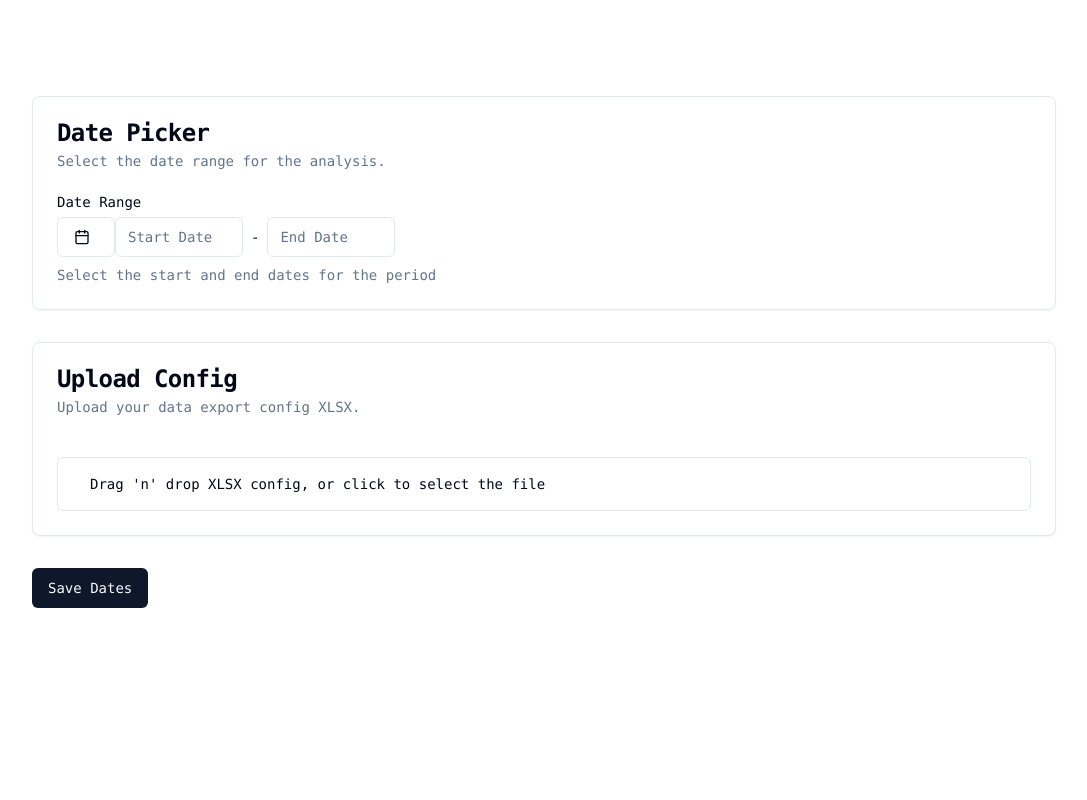
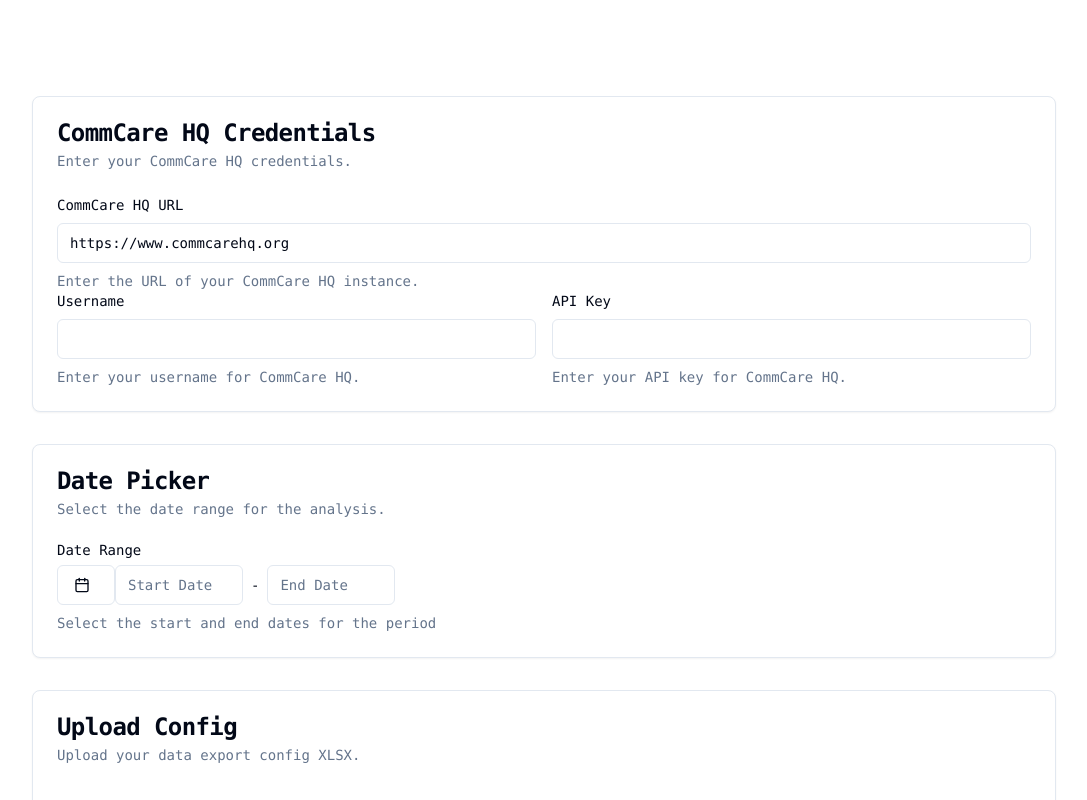
Before and after one commit to dimagi/outlier-detect-workflow, a Next.js app in the folder web-ui/: page / in a window 1280 px wide. Shown: the top 800 px of the page, without its empty margins (96-1183 px from the left). Built offline with nearby package versions, Linux system fonts and the light colour scheme.

Commit message:
add the CCHQ credentials to the web form

```diff
--- a/web-ui/src/app/page.tsx
+++ b/web-ui/src/app/page.tsx
@@ -1,15 +1,14 @@
 "use client";
 
 import React from "react";
-import { useForm, FormProvider } from "react-hook-form";
+import { useForm, FormProvider, useFormContext } from "react-hook-form";
 import { zodResolver } from "@hookform/resolvers/zod";
 import { z } from "zod";
 import OutlierDatePicker from "@/components/outlier-date-picker";
 import { UploadConfig } from "@/components/upload-config";
 import { Button } from "@/components/ui/button";
-import { Card, CardContent, CardDescription, CardHeader, CardTitle } from "@/components/ui/card";
+import CCHQCredentials from "@/components/cchq-credentials";
 
-// Define the form schema using Zod for a date range
 const FormSchema = z.object({
   dateRange: z.object({
     from: z.date().nullable(),
@@ -17,6 +16,9 @@
   }).nullable(),
   file: z.any().nullable(),
   fields: z.array(z.string()).nullable(),
+  ccHqUrl: z.string().min(1),
+  ccUser: z.string().min(1),
+  ccApiKey: z.string().min(1),
 });
 
 export default function Home() {
@@ -29,8 +31,18 @@
       },
       file: null,
       fields: [],
+      ccHqUrl: 'https://www.commcarehq.org',
+      ccUser: '',
+      ccApiKey: ''
     },
   });
+
+  const { watch } = form;
+
+  const isFormComplete = () => {
+    const values = watch();
+    return values.ccUser && values.ccApiKey && values.dateRange?.from && values.dateRange?.to && values.file;
+  };
 
   function onSubmit(values: z.infer<typeof FormSchema>) {
     console.log(values);
@@ -51,17 +63,10 @@
       <div className="z-10 w-full max-w-5xl flex flex-col items-center justify-between font-mono text-sm">
         <FormProvider {...form}>
           <form onSubmit={form.handleSubmit(onSubmit)} className="space-y-8 w-full">
-            <Card className="w-full">
-              <CardHeader>
-                <CardTitle>Date Picker</CardTitle>
-                <CardDescription>Select the date range for the analysis.</CardDescription>
-              </CardHeader>
-              <CardContent className="space-y-4">
-                <OutlierDatePicker />
-              </CardContent>
-            </Card>
+            <CCHQCredentials />
+            <OutlierDatePicker />
             <UploadConfig />
-            <Button type="submit">Save Dates</Button>
+            <Button type="submit" disabled={!isFormComplete()}>Run outlier detection</Button>
           </form>
         </FormProvider>
       </div>
--- /dev/null
+++ b/web-ui/src/components/cchq-credentials.tsx
@@ -0,0 +1,72 @@
+import { useFormContext, FormProvider } from 'react-hook-form';
+import { zodResolver } from '@hookform/resolvers/zod';
+import { z } from 'zod';
+import { Button } from '@/components/ui/button';
+import { Form, FormField, FormItem, FormControl, FormLabel, FormDescription, FormMessage } from '@/components/ui/form';
+import { Input } from '@/components/ui/input';
+import { Card, CardContent, CardDescription, CardHeader, CardTitle } from "@/components/ui/card";
+
+const formSchema = z.object({
+    ccHqUrl: z.string().min(1, "CommCare HQ URL is required"),
+    ccUser: z.string().min(1, "Username is required"),
+    ccApiKey: z.string().min(1, "API Key is required"),
+});
+
+export default function CCHQCredentials() {
+    const { control } = useFormContext();
+
+    return (
+        <Card className="w-full">
+          <CardHeader>
+            <CardTitle>CommCare HQ Credentials</CardTitle>
+            <CardDescription>Enter your CommCare HQ credentials.</CardDescription>
+          </CardHeader>
+          <CardContent>
+                <FormField
+                    control={control}
+                    name="ccHqUrl"
+                    render={({ field, fieldState }) => (
+                        <FormItem>
+                            <FormLabel>CommCare HQ URL</FormLabel>
+                            <FormControl>
+                                <Input {...field} />
+                            </FormControl>
+                            <FormDescription>Enter the URL of your CommCare HQ instance.</FormDescription>
+                            <FormMessage>{fieldState.error?.message}</FormMessage>
+                        </FormItem>
+                    )}
+                />
+                <div className="flex space-x-4">
+                    <FormField
+                        control={control}
+                        name="ccUser"
+                        render={({ field, fieldState }) => (
+                            <FormItem className="flex-1">
+                                <FormLabel>Username</FormLabel>
+                                <FormControl>
+                                    <Input {...field} />
+                                </FormControl>
+                                <FormDescription>Enter your username for CommCare HQ.</FormDescription>
+                                <FormMessage>{fieldState.error?.message}</FormMessage>
+                            </FormItem>
+                        )}
+                    />
+                    <FormField
+                        control={control}
+                        name="ccApiKey"
+                        render={({ field, fieldState }) => (
+                            <FormItem className="flex-1">
+                                <FormLabel>API Key</FormLabel>
+                                <FormControl>
+                                    <Input {...field} />
+                                </FormControl>
+                                <FormDescription>Enter your API key for CommCare HQ.</FormDescription>
+                                <FormMessage>{fieldState.error?.message}</FormMessage>
+                            </FormItem>
+                        )}
+                    />
+                </div>
+          </CardContent>
+        </Card>
+    );
+}
--- a/web-ui/src/components/outlier-date-picker.tsx
+++ b/web-ui/src/components/outlier-date-picker.tsx
@@ -1,7 +1,5 @@
-"use client";
-
 import React, { useState } from "react";
-import { useFormContext, Controller } from "react-hook-form";
+import { useFormContext, ControllerRenderProps } from "react-hook-form";
 import { format, parse, isValid } from "date-fns";
 import { Calendar as CalendarIcon } from "lucide-react";
 import { cn } from "@/lib/utils";
@@ -10,13 +8,24 @@
 import { Calendar } from "@/components/ui/calendar";
 import { FormField, FormItem, FormControl, FormLabel, FormDescription } from "@/components/ui/form";
 import { Popover, PopoverTrigger, PopoverContent } from "@/components/ui/popover";
+import { Card, CardContent, CardDescription, CardHeader, CardTitle } from "@/components/ui/card";
+
+type DateRange = {
+  from: Date | null;
+  to: Date | null;
+};
+
+type FieldType = "from" | "to";
 
 export default function OutlierDatePicker() {
   const { control } = useFormContext();
-  const [tempValue, setTempValue] = useState({ from: "", to: "" });
-  const [error, setError] = useState("");
+  const [tempValue, setTempValue] = useState<{ from: string; to: string }>({ from: "", to: "" });
+  const [error, setError] = useState<string>("");
 
-  const handleBlur = (field, type) => (e) => {
+  const handleBlur = (
+    field: ControllerRenderProps<any, "dateRange">,
+    type: FieldType
+  ) => (e: React.FocusEvent<HTMLInputElement>) => {
     const date = parse(e.target.value, "y-MM-dd", new Date());
     if (!isValid(date)) {
       setError("Invalid date format");
@@ -46,6 +55,12 @@
   };
 
   return (
+    <Card className="w-full">
+      <CardHeader>
+        <CardTitle>Date Picker</CardTitle>
+        <CardDescription>Select the date range for the analysis.</CardDescription>
+      </CardHeader>
+      <CardContent className="space-y-4">
         <FormField
           control={control}
           name="dateRange"
@@ -87,6 +102,9 @@
                       mode="range"
                       selected={field.value}
                       onSelect={(range) => {
+                        if (!range) {
+                          return;
+                        }
                         const today = new Date();
                         if (range.from && range.from > today) {
                           setError("Start date cannot be in the future");
@@ -118,5 +136,7 @@
             </FormItem>
           )}
         />
+      </CardContent>
+    </Card>
   );
 }
```
Lines whose indentation alone changed are shown as unchanged.
